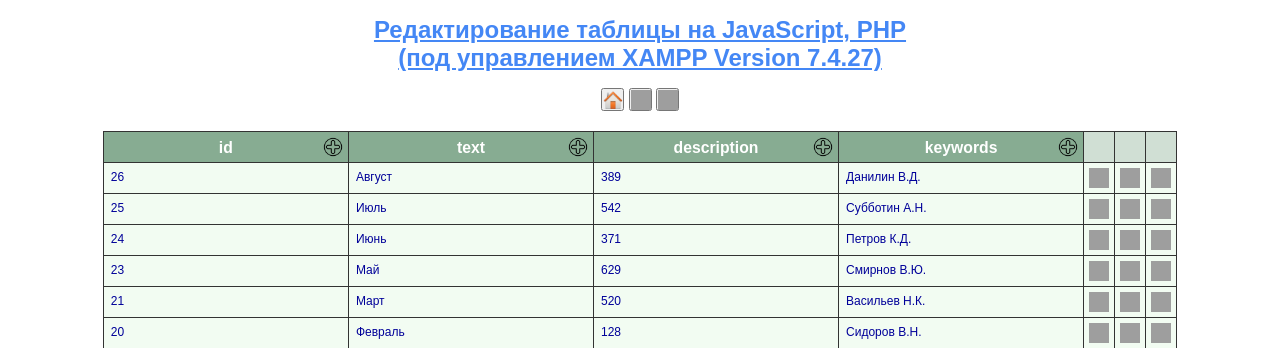
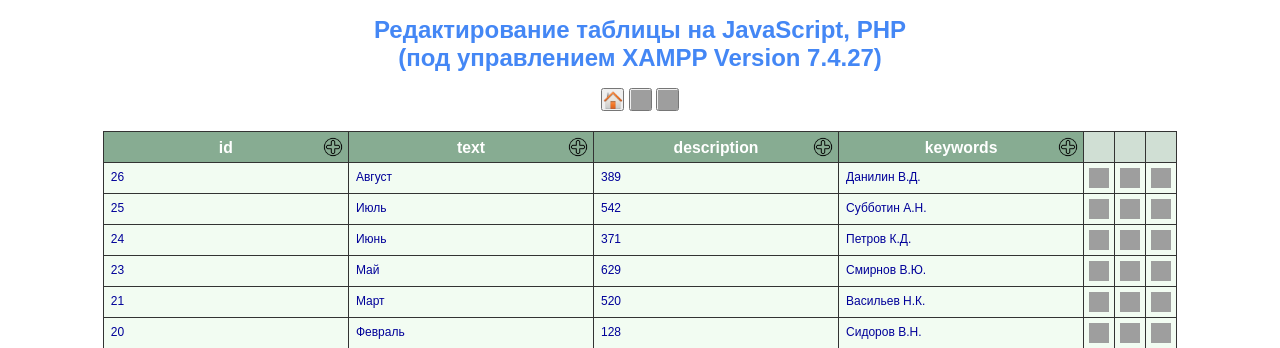
Before and after one commit to vinichDev/practPHP, a PHP site: page / in a window 1280 px wide, with the pointer over the restyled element. Shown: the top 348 px of the page. Run offline with PHP 8.4, Linux system fonts and the light colour scheme; data comes from the database, SQL or seed files in the repository; grey boxes are pictures that could not be loaded.

Commit message:
fix css underline

```diff
--- a/style/main.css
+++ b/style/main.css
@@ -2,7 +2,6 @@ body {background-color: #ffffff; color: #000000;}
 body, td, th, h1, h2 {font-family: sans-serif;}
 pre {margin: 0px; font-family: monospace;}
 a:link {color: #000099; text-decoration: none; background-color: #f2fcf2;}
-a:hover {text-decoration: underline;}
 table {border-collapse: collapse;}
 .center {text-align: center;}
 .center table { margin-left: auto; margin-right: auto; text-align: left;}
```
